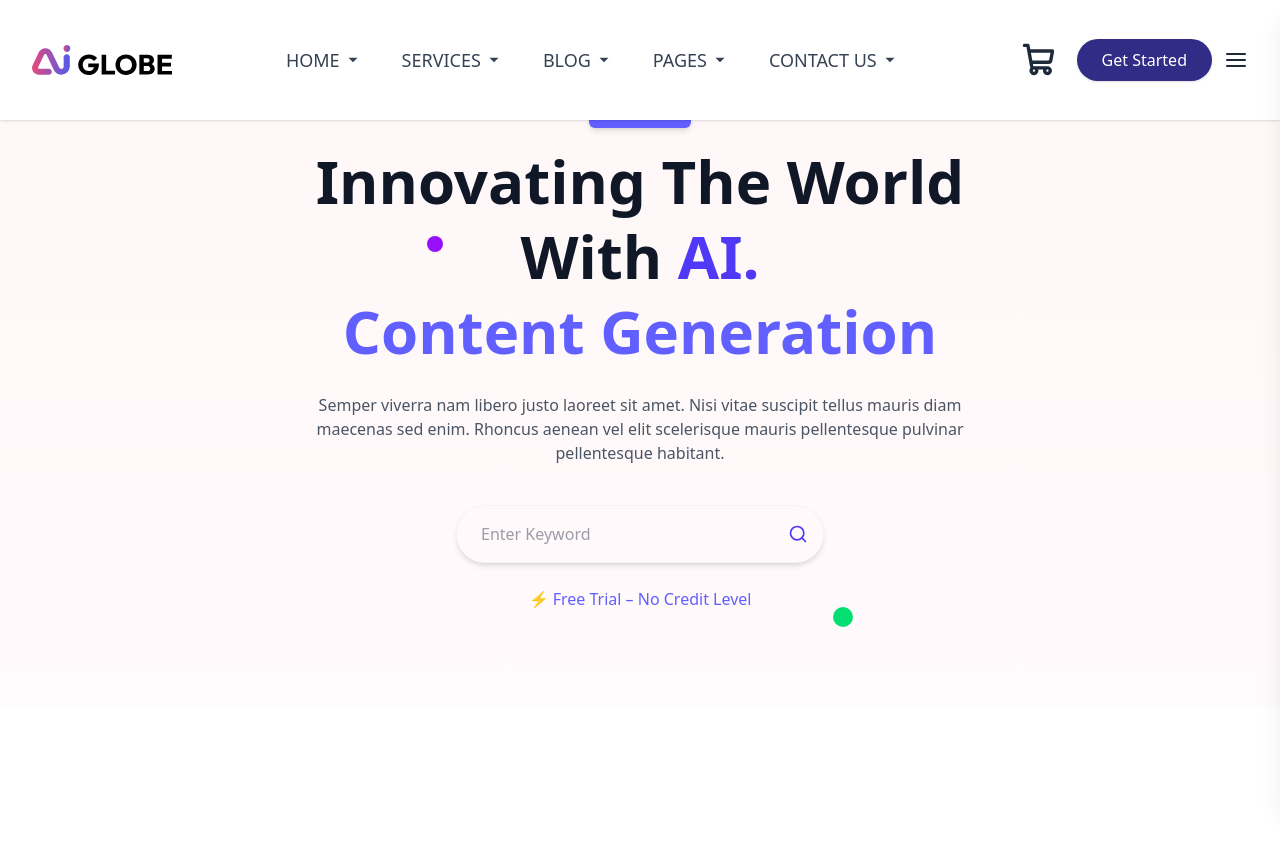
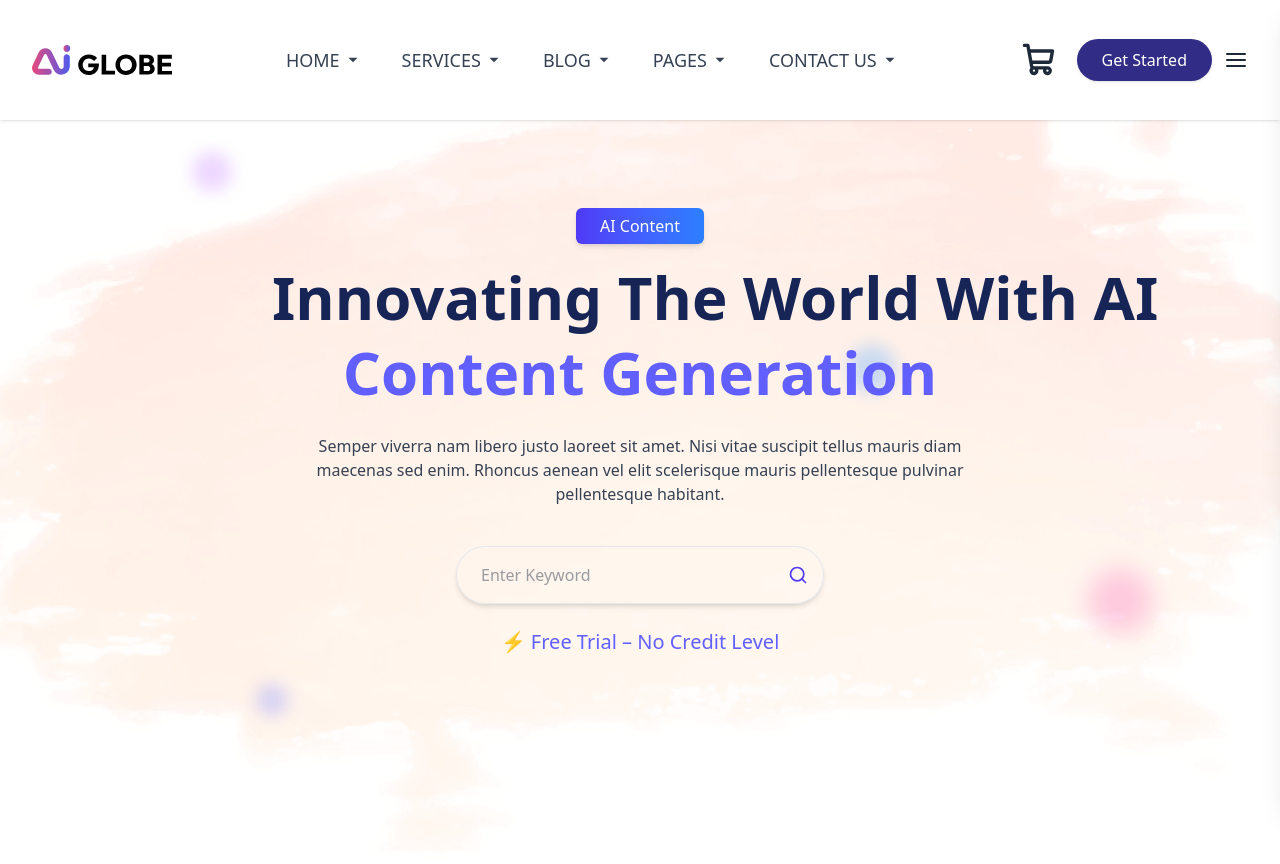
Before and after one commit to Sonukathat/Quickbid-task, a Next.js app: page / in a window 1280 px wide. Before the commit the page ends 800 px from the top, so only its background shows below. Built offline with nearby package versions, Linux system fonts and the light colour scheme.

Commit message:
craete hero

```diff
--- a/app/components/HeroSection.js
+++ b/app/components/HeroSection.js
@@ -1,55 +1,80 @@
 "use client";
 
 import React from "react";
+import { motion } from "framer-motion";
 import { FiSearch } from "react-icons/fi";
 
 export default function HeroSection() {
+    const floatTransition = {
+        repeat: Infinity,
+        repeatType: "reverse",
+        duration: 4,
+        ease: "easeInOut",
+    };
+
     return (
-    <section className="w-full bg-linear-to-b from-[#fff7f7] to-[#fffafc] py-24 text-center relative overflow-hidden">
-      <div className="max-w-3xl mx-auto px-4">
-        {/* Label */}
-        <button className="px-4 py-1.5 bg-indigo-500 text-white rounded-md text-sm font-medium mb-4 shadow-md">
+        <section
+            className="relative w-full py-52 text-center overflow-hidden bg-cover bg-center"
+            style={{ backgroundImage: "url('/brush.png')" }} // 👈 apni bg image
+        >
+            {/* 🔹 Animated Circles */}
+            <motion.span
+                className="absolute top-[20%] left-[15%] w-10 h-10 bg-purple-400/30 rounded-full blur-sm"
+                animate={{ y: [0, -25, 0] }}
+                transition={floatTransition}
+            />
+            <motion.span
+                className="absolute bottom-[25%] right-[10%] w-16 h-16 bg-pink-400/30 rounded-full blur-md"
+                animate={{ y: [0, -30, 0] }}
+                transition={{ ...floatTransition, duration: 6, delay: 1 }}
+            />
+            <motion.span
+                className="absolute top-[40%] right-[30%] w-12 h-12 bg-blue-400/30 rounded-full blur-sm"
+                animate={{ y: [0, -20, 0] }}
+                transition={{ ...floatTransition, duration: 5 }}
+            />
+            <motion.span
+                className="absolute bottom-[15%] left-[20%] w-8 h-8 bg-indigo-400/30 rounded-full blur-sm"
+                animate={{ y: [0, -18, 0] }}
+                transition={{ ...floatTransition, duration: 7, delay: 2 }}
+            />
+
+            {/* 🔹 Hero Content */}
+            <div className="relative z-10 max-w-3xl mx-auto px-4">
+                <button className="px-6 py-1.5 bg-linear-to-r from-indigo-600 to-blue-500 text-white rounded-md text-md font-medium mb-4 shadow-md">
                     AI Content
                 </button>
 
-        {/* Heading */}
-        <h1 className="text-4xl sm:text-5xl md:text-6xl font-extrabold text-gray-900 leading-tight">
-          Innovating The World With <span className="text-indigo-600">AI.</span>
-          <br />
-          <span className="text-indigo-500">Content Generation</span>
+                <h1 className="text-4xl sm:text-5xl md:text-6xl font-bold text-blue-950 leading-tight lg:whitespace-nowrap">
+                    Innovating The World With AI
+                    <span className="block text-indigo-500">
+                        Content Generation
+                    </span>
                 </h1>
 
-        {/* Description */}
-        <p className="mt-6 text-gray-600 max-w-2xl mx-auto text-sm sm:text-base">
+                <p className="mt-6 text-gray-700 max-w-2xl mx-auto text-md">
                     Semper viverra nam libero justo laoreet sit amet. Nisi vitae suscipit
                     tellus mauris diam maecenas sed enim. Rhoncus aenean vel elit
                     scelerisque mauris pellentesque pulvinar pellentesque habitant.
                 </p>
 
-        {/* Search Box */}
                 <div className="mt-10 flex justify-center">
                     <div className="relative w-full sm:w-2/3 lg:w-1/2">
                         <input
                             type="text"
                             placeholder="Enter Keyword"
-              className="w-full py-4 pl-6 pr-12 rounded-full shadow-md border border-gray-100 focus:outline-none text-gray-700"
+                            className="w-full py-4 pl-6 pr-12 rounded-full shadow-md border border-gray-200 focus:outline-none text-gray-700 focus:ring-2 focus:ring-indigo-500 transition-all duration-300"
                         />
-            <button className="absolute right-4 top-1/2 -translate-y-1/2 text-indigo-600 text-xl">
+                        <button className="absolute right-4 top-1/2 -translate-y-1/2 text-indigo-600 text-xl hover:text-indigo-700 transition">
                             <FiSearch />
                         </button>
                     </div>
                 </div>
 
-        {/* Footer Line */}
-        <p className="mt-6 text-indigo-500 font-medium flex justify-center items-center gap-2 text-sm sm:text-base">
+                <p className="mt-6 text-indigo-500 flex justify-center items-center gap-2 text-xl">
                     ⚡ Free Trial – No Credit Level
                 </p>
             </div>
-
-      {/* Decorative Dots */}
-      <div className="absolute top-16 left-1/4 w-4 h-4 bg-yellow-400 rounded-full"></div>
-      <div className="absolute bottom-20 right-1/3 w-5 h-5 bg-green-400 rounded-full"></div>
-      <div className="absolute top-1/3 left-1/3 w-4 h-4 bg-purple-600 rounded-full"></div>
         </section>
     );
 }
--- a/package.json
+++ b/package.json
@@ -9,6 +9,7 @@
     "lint": "eslint"
   },
   "dependencies": {
+    "framer-motion": "^12.23.24",
     "next": "16.0.1",
     "react": "19.2.0",
     "react-dom": "19.2.0",
```
Also changed, not shown: 1 other file (tests, documents, lock files or other folders). Lines whose indentation alone changed are shown as unchanged.
